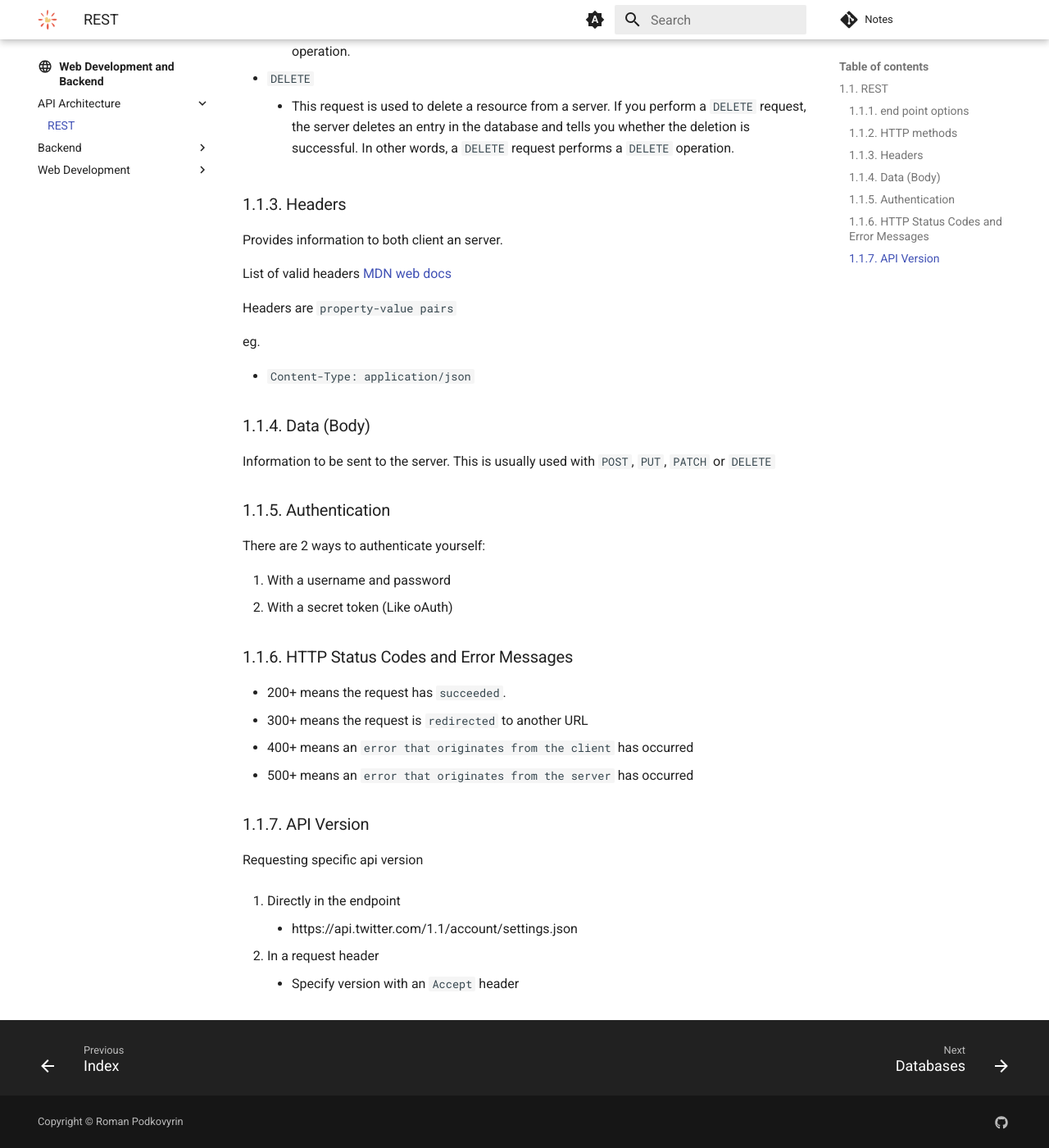
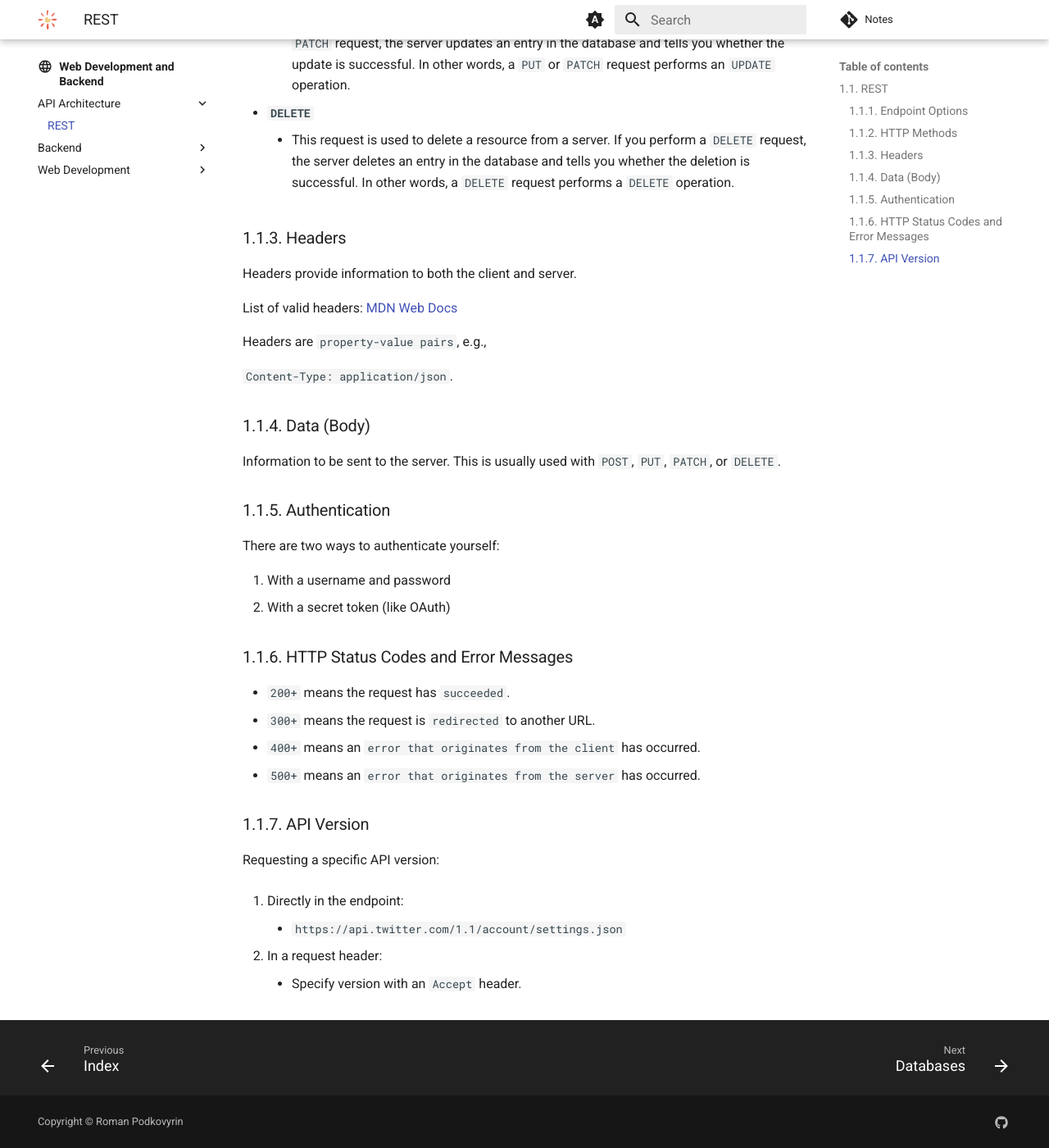
Before and after one commit to RomanPodkovyrin/Notes, an MkDocs documentation site: the page built from docs/web-dev-and-backend/api/rest/rest.md, in a window 1280 px wide and 1400 px high, scrolled down 1290 px. Shown: the whole window at 82% size. Built offline with MkDocs 1.6.1 and Material for MkDocs 9.7.7, drawn with Linux system fonts in a browser that asks for light colours; comment, search, counter and statistics services are not loaded; some of the changed text lies outside the part shown.

Commit message:
refactor: rest api

````diff
--- a/docs/web-dev-and-backend/api/rest/rest.md
+++ b/docs/web-dev-and-backend/api/rest/rest.md
@@ -2,73 +2,71 @@
 
 ## 1.1. REST
 
-REST - representational state transfer
+**REST** - Representational State Transfer
 
 ```mermaid
 sequenceDiagram
-        participant Client
-        participant Server
-        Client->>Server: HTTP GET /endpoint
-        Server->>Server: Retrieve data
-        Server-->>Client: Return data as JSON
+    participant Client
+    participant Server
+    Client->>Server: HTTP GET /endpoint
+    Server->>Server: Retrieve data
+    Server-->>Client: Return data as JSON
 ```
 
-### 1.1.1. end point options
+### 1.1.1. Endpoint Options
 
--   `:` - variable
+-   `:` - Variable
     -   `/users/:username/repos`
--   `?` - Query parameters
--   `&` - Query parameters separator - `?query1=value1&query2=value2
-`
+-   `?` - Query Parameters
+-   `&` - Query Parameters Separator
+    -   `?query1=value1&query2=value2`
 
-### 1.1.2. HTTP methods
+### 1.1.2. HTTP Methods
 
--   `GET`
+-   **`GET`**
     -   This request is used to get a resource from a server. If you perform a `GET` request, the server looks for the data you requested and sends it back to you. In other words, a `GET` request performs a `READ` operation. This is the default request method.
--   `POST`
-    -   This request is used to create a new resource on a server. If you perform a `POST` request, the server creates a new entry in the database and tells you whether the creation is successful. In other words, a `POST` request performs an `CREATE` operation.
--   `PUT` & `PATCH`
+-   **`POST`**
+    -   This request is used to create a new resource on a server. If you perform a `POST` request, the server creates a new entry in the database and tells you whether the creation is successful. In other words, a `POST` request performs a `CREATE` operation.
+-   **`PUT` & `PATCH`**
     -   These two requests are used to update a resource on a server. If you perform a `PUT` or `PATCH` request, the server updates an entry in the database and tells you whether the update is successful. In other words, a `PUT` or `PATCH` request performs an `UPDATE` operation.
--   `DELETE`
+-   **`DELETE`**
     -   This request is used to delete a resource from a server. If you perform a `DELETE` request, the server deletes an entry in the database and tells you whether the deletion is successful. In other words, a `DELETE` request performs a `DELETE` operation.
 
 ### 1.1.3. Headers
 
-Provides information to both client an server.
+Headers provide information to both the client and server.
 
-List of valid headers [MDN web docs](https://developer.mozilla.org/en-US/docs/Web/HTTP/Headers)
+List of valid headers: [MDN Web Docs](https://developer.mozilla.org/en-US/docs/Web/HTTP/Headers)
 
-Headers are `property-value pairs`
+Headers are `property-value pairs`, e.g.,
 
-eg.
-
--   `Content-Type: application/json`
+`Content-Type: application/json`.
 
 ### 1.1.4. Data (Body)
 
-Information to be sent to the server. This is usually used with `POST`, `PUT`, `PATCH` or `DELETE`
+Information to be sent to the server. This is usually used with `POST`, `PUT`, `PATCH`, or `DELETE`.
 
 ### 1.1.5. Authentication
 
-There are 2 ways to authenticate yourself:
+There are two ways to authenticate yourself:
 
 1. With a username and password
-2. With a secret token (Like oAuth)
+2. With a secret token (like OAuth)
 
 ### 1.1.6. HTTP Status Codes and Error Messages
 
--   200+ means the request has `succeeded`.
--   300+ means the request is `redirected` to another URL
--   400+ means an `error that originates from the client` has occurred
--   500+ means an `error that originates from the server` has occurred
+-   `200+` means the request has `succeeded`.
+-   `300+` means the request is `redirected` to another URL.
+-   `400+` means an `error that originates from the client` has occurred.
+-   `500+` means an `error that originates from the server` has occurred.
 
 ### 1.1.7. API Version
 
-Requesting specific api version
+Requesting a specific API version:
 
-1. Directly in the endpoint
+1. Directly in the endpoint:
 
-    - https://api.twitter.com/1.1/account/settings.json
+    - `https://api.twitter.com/1.1/account/settings.json`
 
-2. In a request header
-    - Specify version with an `Accept` header
+2. In a request header:
+    - Specify version with an `Accept` header.
````
